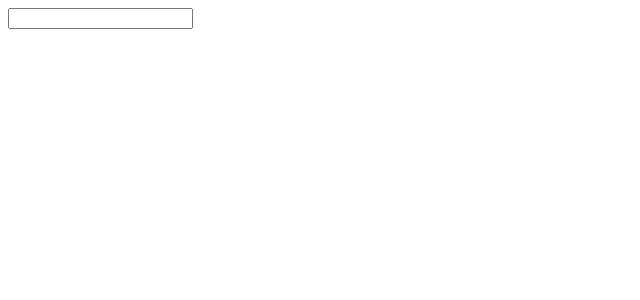
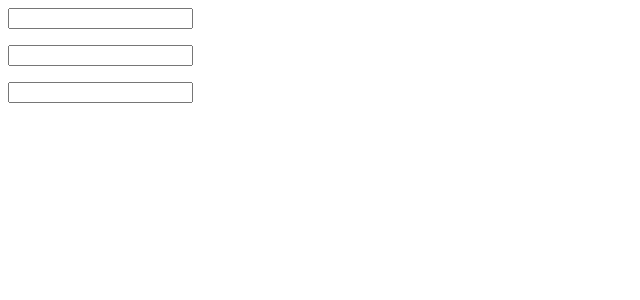
Before and after one commit to kiwi85547/react20240509, a React (Vite) app: page / in a window 1280 px wide. Shown: the top 300 px of the page, without its empty margins (0-640 px from the left). Built offline with nearby package versions, Linux system fonts and the light colour scheme.

Commit message:
input에 입력시 p에 출력, onChange,onMouseEnter

```diff
--- a/src/App.jsx
+++ b/src/App.jsx
@@ -1,16 +1,29 @@
-import React, { useState } from "react";
+import React, {useState} from "react";
 
 function App(props) {
     // input에 입력된 값이 p에 출력되도록 코드 작성
     const [name, setName] = useState();
+    const [text, setText] = useState();
+
     function handlerUpdate(e) {
         setName(e.target.value);
     }
 
+    function handleChange(e) {
+        setText(e.target.value)
+    }
+
     return (
         <div>
-      <input type="text" onChange={handlerUpdate} />
+            <input type="text" onChange={handlerUpdate} style={{color: "skyblue"}}/>
             <p>{name}</p>
+            <div>
+                <input type="text" onChange={handleChange}/>
+                <p style={{color: "darkseagreen"}}>{text}</p>
+            </div>
+            <div>
+                <input type="text" onMouseEnter={e => setText(e.target.value)} style={{color: "darkred"}}/>
+            </div>
         </div>
     );
 }
```
Lines whose indentation alone changed are shown as unchanged.
